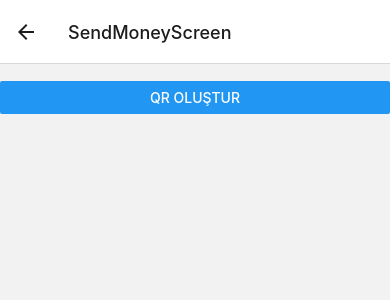
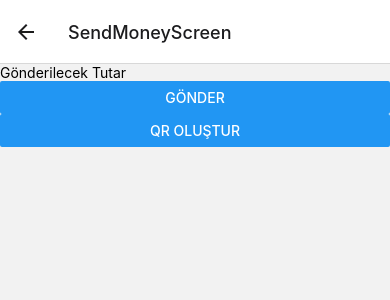
Before and after one commit to alpayyy/PinsoftCashAPP, a React Native app in the folder pinsoftCashApp/: screen /SendMoneyScreen in a window 390 px wide. Shown: the top 300 px of the page. Built offline with nearby package versions, Linux system fonts and the light colour scheme.

Commit message:
Update SendMoneyScreen.js

```diff
--- a/pinsoftCashApp/src/screens/SendMoneyScreen.js
+++ b/pinsoftCashApp/src/screens/SendMoneyScreen.js
@@ -1,19 +1,39 @@
-import { useState } from "react";
-import { View, Text, TextInput , Button } from "react-native";
-import { useDispatch } from "react-redux";
-import { UseSelector } from "react-redux/es/hooks/useSelector";
+import React, { useState } from "react";
+import { View, Text, TextInput, Button } from "react-native";
+import { useDispatch, useSelector } from "react-redux";
+import ErrorScreen from "./ErrorScreen"; // ErrorScreen bileşenini içe aktarın
 
-const SendMoneyScreen = () => {
-  const [sentBalance, setSentBalance] = useState(null);
-  const handleSubmit = (e)=>{
+const SendMoneyScreen = ({ navigation }) => {
+  const [sentBalance, setSentBalance] = useState("");
+  const [isTransactionSuccessful, setIsTransactionSuccessful] = useState(true); // İşlem başarısız olduğunda false olarak ayarlayın
 
-  }
-  console.log(sentBalance);
+  const handleSubmit = () => {
+    // Para gönderme işlemini burada gerçekleştirin
+    // İşlem başarısızsa setIsTransactionSuccessful(false) olarak ayarlayın
+    // Ayrıca, işlem başarısız olduğunda ErrorScreen'e yönlendirin
+    setIsTransactionSuccessful(false);
+    navigation.navigate("HataEkranı"); // ErrorScreen'e yönlendirin
+  };
+
+  const handleQRCreate = () => {
+    // QR Oluştur düğmesine basıldığında yapılacak işlemleri burada gerçekleştirin
+    console.log("QR Kodu Oluşturuldu");
+  };
+
   return (
     <View>
-      <TextInput name='sent balance' value={sentBalance} onChangeText={(enteredValue)=>setSentBalance(enteredValue)} />
-      <Button title="QR Oluştur" onPress={handleSubmit} />
+      <TextInput
+        name="sent balance"
+        placeholder="Gönderilecek Tutar"
+        value={sentBalance}
+        onChangeText={(enteredValue) => setSentBalance(enteredValue)}
+      />
+      <Button title="Gönder" onPress={handleSubmit} />
+      <Button title="QR Oluştur" onPress={handleQRCreate} /> {/* QR Oluştur düğmesi */}
+
+      {isTransactionSuccessful === false && <ErrorScreen navigation={navigation} />}
     </View>
   );
 };
+
 export default SendMoneyScreen;
```
